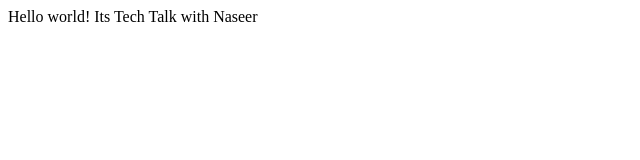
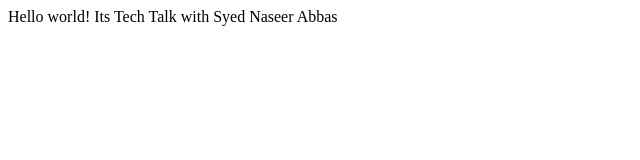
Before and after one commit to syed-naseer-abbas/starter, a Gatsby site: page / in a window 1280 px wide. Shown: the whole page, without its empty margins (0-640 px from the left). Built offline with nearby package versions, Linux system fonts and the light colour scheme; Gatsby itself is replaced by a stand-in of ours.

Commit message:
Update index.js

```diff
--- a/src/pages/index.js
+++ b/src/pages/index.js
@@ -1,5 +1,5 @@
 import React from "react"
 
 export default function Home() {
-  return <div>Hello world! Its Tech Talk with Naseer</div>
+  return <div>Hello world! Its Tech Talk with Syed Naseer Abbas</div>
 }
```
